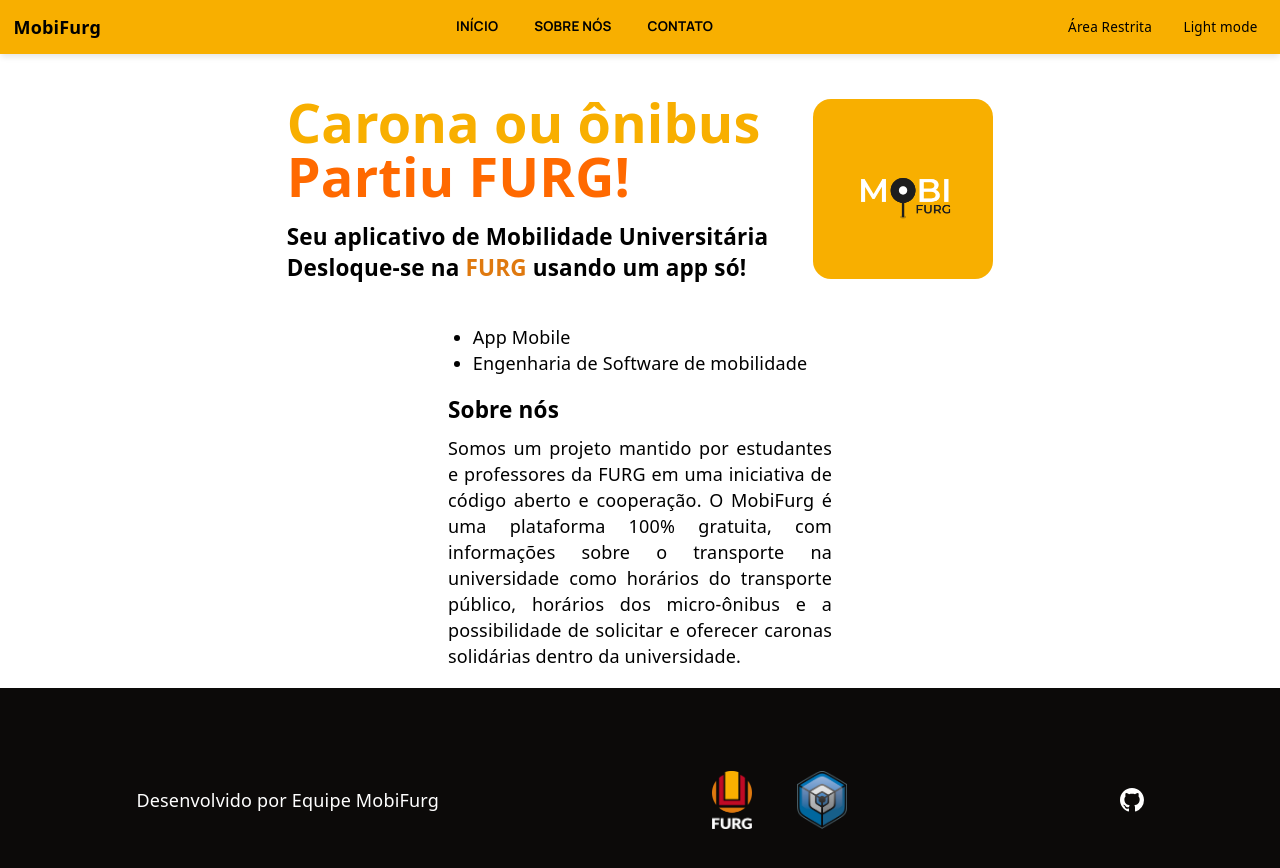
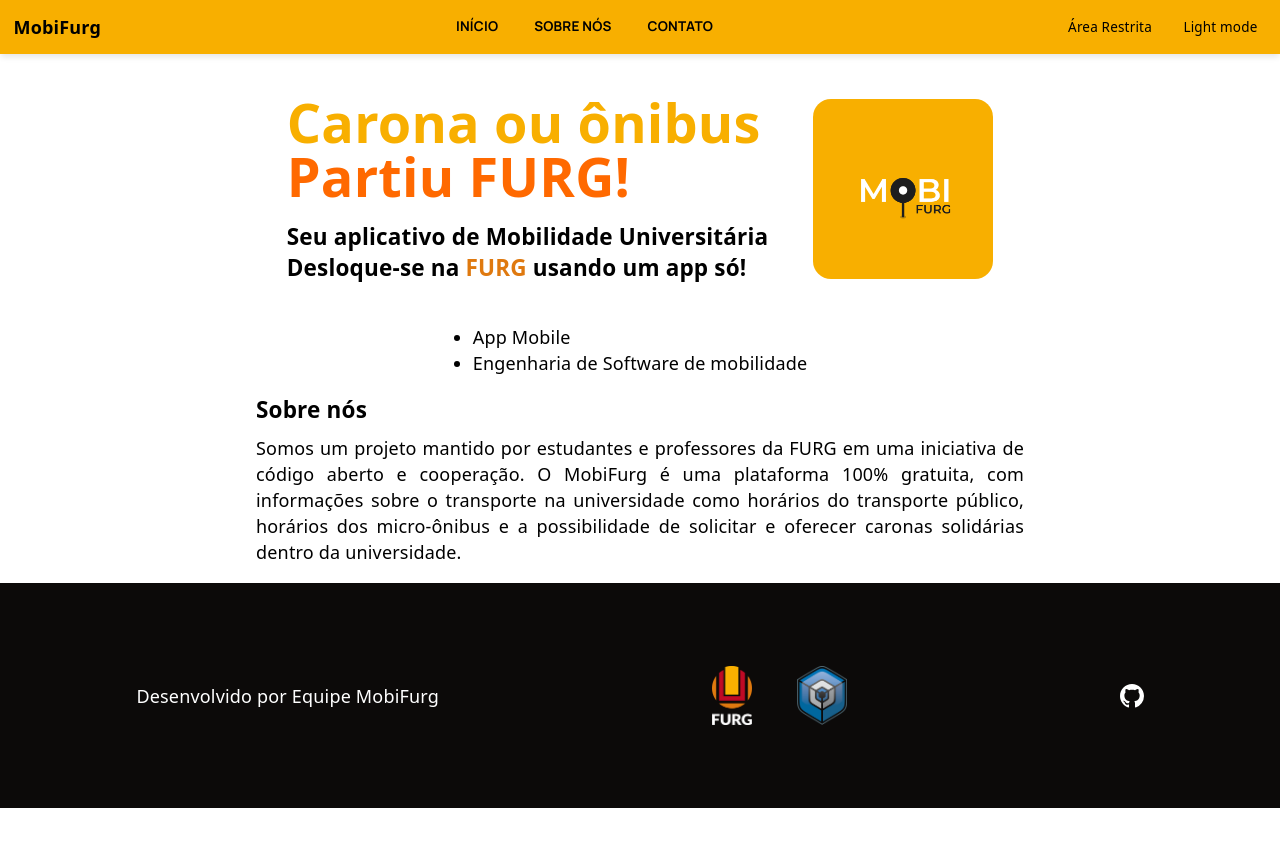
Before and after one commit to Projeto-Mobi/landing-page, a React (Vite) app: page / in a window 1280 px wide. Shown: the top 868 px of the page. After the commit the page ends 808 px from the top, so only its background shows below. Built offline with nearby package versions, Linux system fonts and the light colour scheme.

Commit message:
fix: center About div

```diff
--- a/src/components/About.tsx
+++ b/src/components/About.tsx
@@ -1,6 +1,6 @@
 function About() {
     return (
-        <div id="about" className="flex w-[75%] sm:w-[50%] m-auto flex-col gap-2">
+        <div id="about" className="flex items-center m-auto flex-col gap-2">
             <div>
                 <h2 className="self-start font-bold text-xl mb-2">Sobre nós</h2>
                 <p className="text-justify">
```
